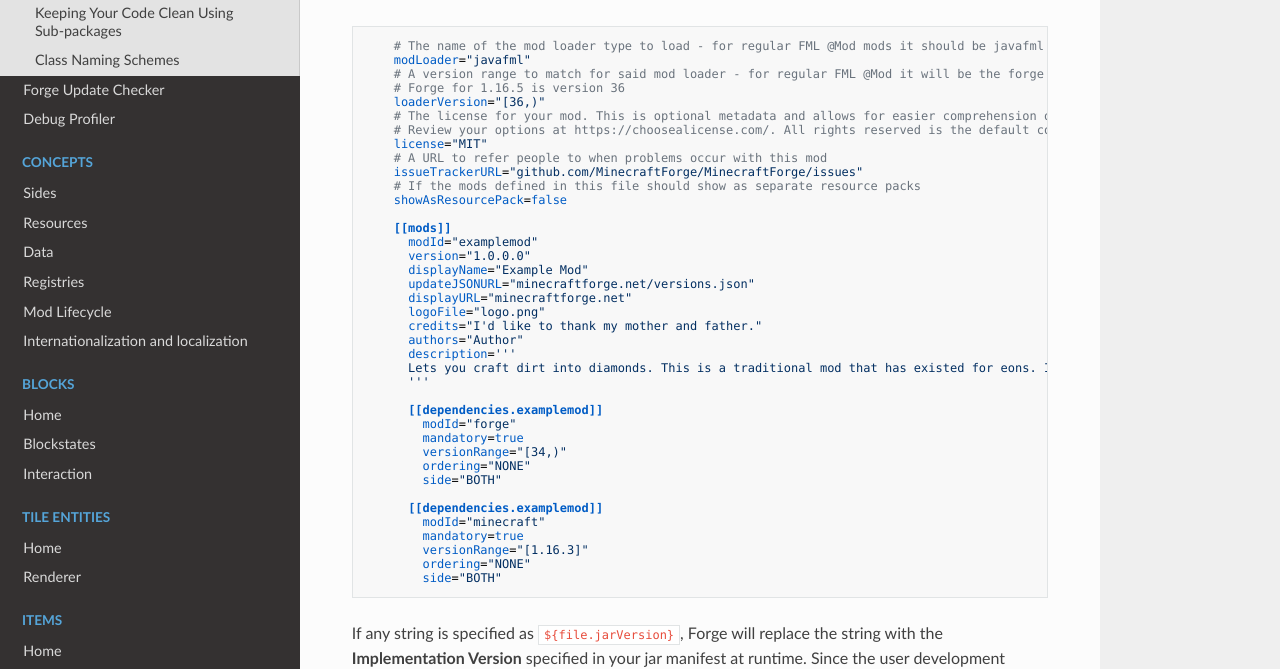
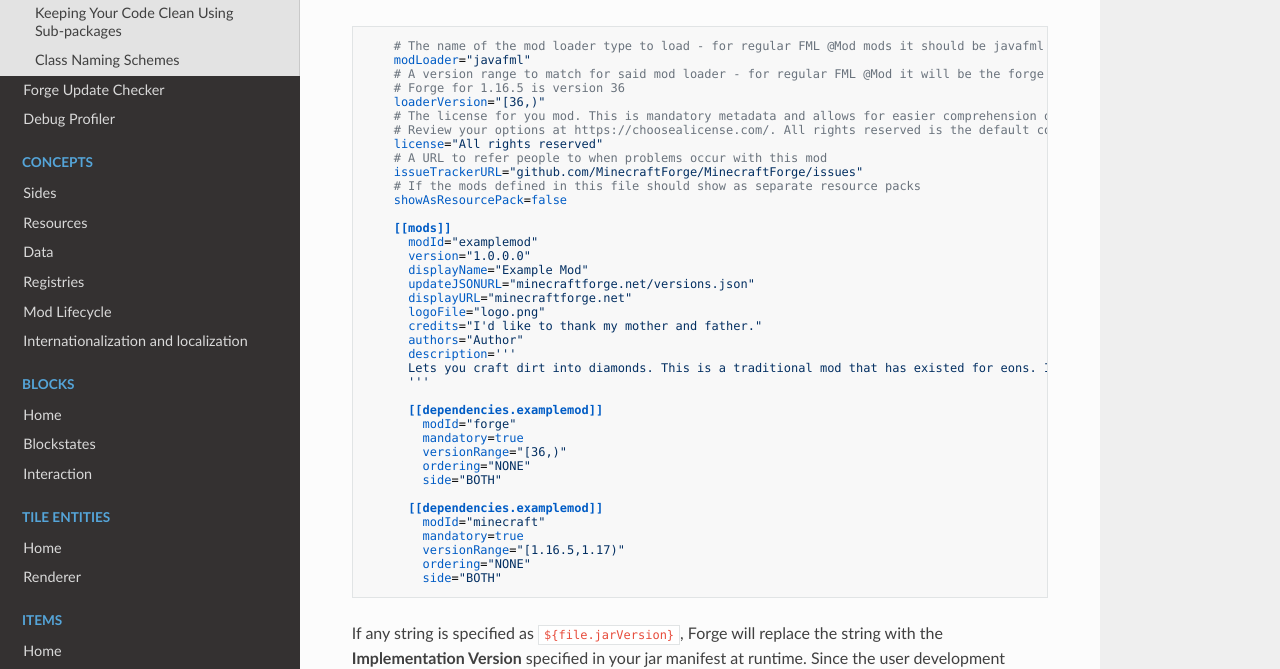
Before and after one commit to MinecraftForge/Documentation, an MkDocs documentation site: the page built from docs/gettingstarted/structuring.md, in a window 1280 px wide and 900 px high, scrolled down 609 px. Shown: the part 151-820 px from the top of the window. Built offline with MkDocs 1.6.1, drawn with Linux system fonts in a browser that asks for light colours; nearby versions of some CDN libraries.

Commit message:
Fix mods.toml to correct license and version info

````diff
--- a/docs/gettingstarted/structuring.md
+++ b/docs/gettingstarted/structuring.md
@@ -26,9 +26,9 @@ The `mods.toml` file is formatted as [TOML][], the example `mods.toml` file in t
     # A version range to match for said mod loader - for regular FML @Mod it will be the forge version
     # Forge for 1.16.5 is version 36
     loaderVersion="[36,)"
-    # The license for your mod. This is optional metadata and allows for easier comprehension of your redistributive properties.
+    # The license for you mod. This is mandatory metadata and allows for easier comprehension of your redistributive properties.
     # Review your options at https://choosealicense.com/. All rights reserved is the default copyright stance, and is thus the default here.
-    license="MIT"
+    license="All rights reserved"
     # A URL to refer people to when problems occur with this mod
     issueTrackerURL="github.com/MinecraftForge/MinecraftForge/issues"
     # If the mods defined in this file should show as separate resource packs
@@ -50,14 +50,14 @@ The `mods.toml` file is formatted as [TOML][], the example `mods.toml` file in t
       [[dependencies.examplemod]]
         modId="forge"
         mandatory=true
-        versionRange="[34,)"
+        versionRange="[36,)"
         ordering="NONE"
         side="BOTH"
 
       [[dependencies.examplemod]]
         modId="minecraft"
         mandatory=true
-        versionRange="[1.16.3]"
+        versionRange="[1.16.5,1.17)"
         ordering="NONE"
         side="BOTH"
 ```
````
